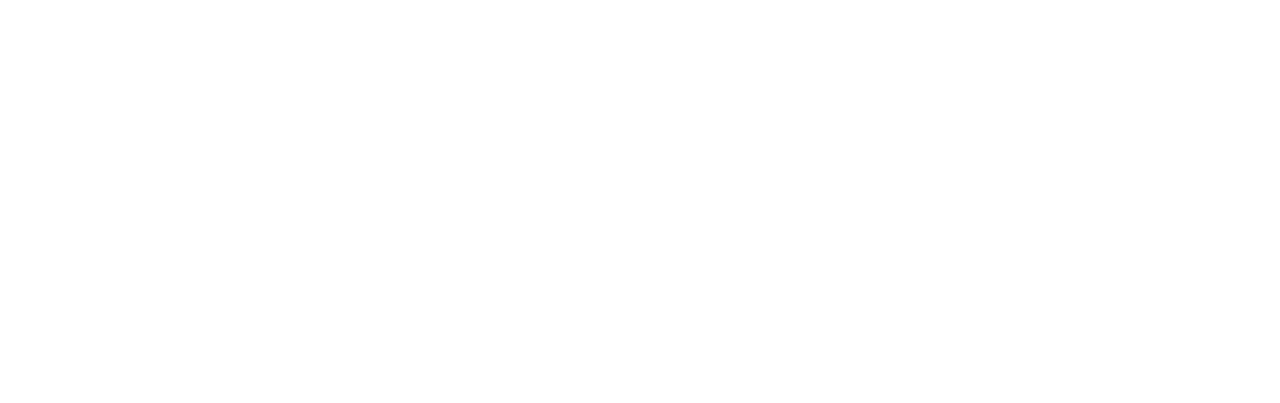
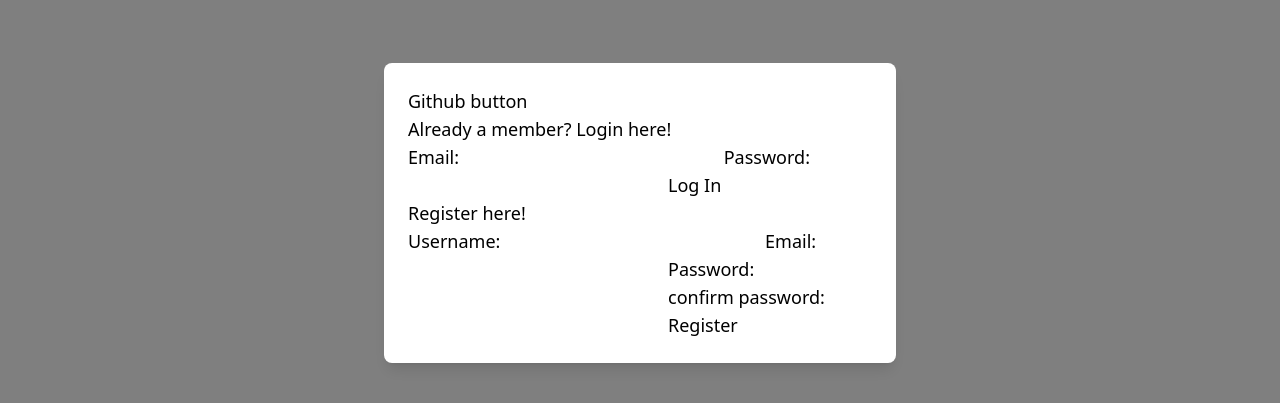
Before and after one commit to Defnar/perscholas-capstone-frontend, a React (Vite) app: page / in a window 1280 px wide. Both pictures are taken after a click on the button "Login/register". Shown: the part 187-590 px from the top of the page. Built offline with nearby package versions, Linux system fonts and the light colour scheme; no server answers.

Commit message:
modals now gray out background and are fully visible, in the center

```diff
--- a/src/components/Dropdown.jsx
+++ b/src/components/Dropdown.jsx
@@ -28,7 +28,7 @@
   }, []);
 
   return (
-    <div ref={dropdownRef} className="absolute border border-t-white bg-white w-full ">
+    <div ref={dropdownRef} className="absolute border bg-white w-full ">
       {open && (
         <ul className="list-none">
           {options.map((option) => (
--- a/src/components/Header.jsx
+++ b/src/components/Header.jsx
@@ -95,7 +95,6 @@
           )}
         </div>
       </div>
-
       {messagesModalOpen && (
         <Modal
           modalOpen={messagesModalOpen}
--- a/src/components/Modal.jsx
+++ b/src/components/Modal.jsx
@@ -28,8 +28,13 @@
   }, [modalOpen, setModalOpen]);
 
   return (
-    <>
-      <div ref={modalRef}>{children}</div>
-    </>
+    <div className="fixed inset-0 flex items-center justify-center bg-black/50 z-50">
+      <div
+        ref={modalRef}
+        className="bg-white opacity-100 p-6 rounded-lg shadow-lg max-w-lg w-full"
+      >
+        {children}
+      </div>
+    </div>
   );
 }
```
